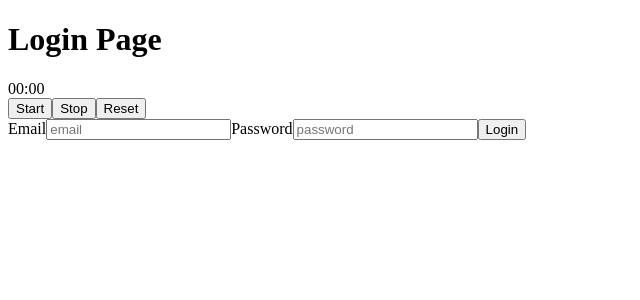
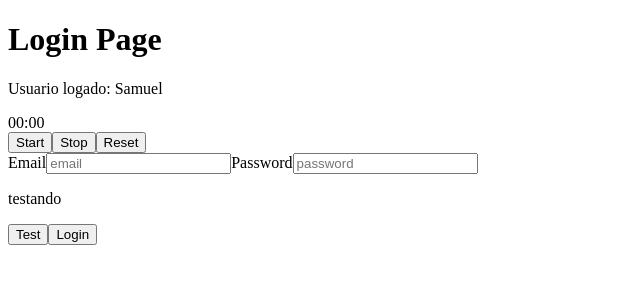
Before and after one commit to SamuelMorais030202/react-typescript, a React (Create React App) app in the folder aula01/: page /login in a window 1280 px wide. Shown: the top 300 px of the page, without its empty margins (0-640 px from the left). Built offline with nearby package versions, Linux system fonts and the light colour scheme.

Commit message:
Aprimorando estudos

```diff
--- a/aula01/src/App.tsx
+++ b/aula01/src/App.tsx
@@ -1,10 +1,12 @@
 import { Routes } from './routes/index';
-
+import { UsuarioLogadoProvider } from './shared/contexts';
 
 function App() {
   return (
     <div className="App">
-      <Routes />
+      <UsuarioLogadoProvider>
+        <Routes />
+      </UsuarioLogadoProvider>
     </div>
   );
 }
--- a/aula01/src/pages/DashBoard.tsx
+++ b/aula01/src/pages/DashBoard.tsx
@@ -18,5 +18,5 @@ export const DashBoard = () => {
       <button type="button" onClick={ () => counterRef.current.counter++ } >Somar</button>
       <button onClick={ handleClick }>Redirecionanmento</button>
     </div>
-  )
+  );
 }
--- a/aula01/src/pages/Login.tsx
+++ b/aula01/src/pages/Login.tsx
@@ -2,14 +2,20 @@ import { useCallback, useRef, useState } from "react"
 import { Button } from "../components/Button";
 import { InputLogin } from "../components/InputLogin";
 import Timer from "../components/Time";
+// import { UsuarioLogadoContext } from "../shared/contexts";
+import { useLoginContext } from "../shared/hooks";
 
 export const Login = () => {
+  const { values, nomeDoUsuario } = useLoginContext();
+
   const [user, setUser] = useState({
     email: '',
     password: '',
   });
 
   const refInput = useRef<HTMLInputElement>(null);
+
+  // const userLog = useContext(UsuarioLogadoContext);
 
   const handleChangeInputs = (event: React.ChangeEvent<HTMLInputElement>) => {
     setUser({
@@ -25,6 +31,7 @@ export const Login = () => {
   return (
     <div>
       <h1 ref={refInput}>Login Page</h1>
+      <p>Usuario logado: { nomeDoUsuario }</p>
       <Timer />
       <InputLogin
         label="Email"
@@ -42,10 +49,9 @@ export const Login = () => {
         onChange={ handleChangeInputs }
         value={ user.password }
       />
+      <p>{ values.name }</p>
+      <button type="button" onClick={ values.testContext }>Test</button>
       <Button handleLogin={ handleLogin } type="button">Login</Button>
-      {/* <label>
-        <button type="button" onClick={ handleLogin }>Login</button>
-      </label> */}
     </div>
   )
 }
--- /dev/null
+++ b/aula01/src/shared/contexts/UsuarioLogado.tsx
@@ -0,0 +1,34 @@
+import { createContext, useCallback, useMemo } from "react";
+
+interface IUsuarioLogadoContextData {
+  nomeDoUsuario: string;
+
+  values: {
+    name: string;
+    testContext?: () => void;
+  }
+}
+export const UsuarioLogadoContext = createContext<IUsuarioLogadoContextData>({} as IUsuarioLogadoContextData);
+
+interface IUsuarioLogadoProvider {
+  children: React.ReactNode;
+}
+export const UsuarioLogadoProvider: React.FC<IUsuarioLogadoProvider> = ({ children }) => {
+
+  const name = 'testando';
+
+  const testContext = useCallback(() => {
+    console.log("Testeando");
+  }, []);
+
+  const values = useMemo(() => ({
+    name,
+    testContext,
+  }), [name, testContext]);
+
+  return (
+    <UsuarioLogadoContext.Provider value={{ nomeDoUsuario: 'Samuel', values }}>
+      {children}
+    </UsuarioLogadoContext.Provider>
+  );
+}
--- /dev/null
+++ b/aula01/src/shared/contexts/index.ts
@@ -0,0 +1 @@
+export * from './UsuarioLogado';
--- /dev/null
+++ b/aula01/src/shared/hooks/UseUsuario.ts
@@ -0,0 +1,7 @@
+import { useContext } from "react"
+import { UsuarioLogadoContext } from "../contexts";
+
+export const useLoginContext = () => {
+  const context = useContext(UsuarioLogadoContext);
+  return context;
+}
--- /dev/null
+++ b/aula01/src/shared/hooks/index.ts
@@ -0,0 +1 @@
+export * from './UseUsuario';
```
